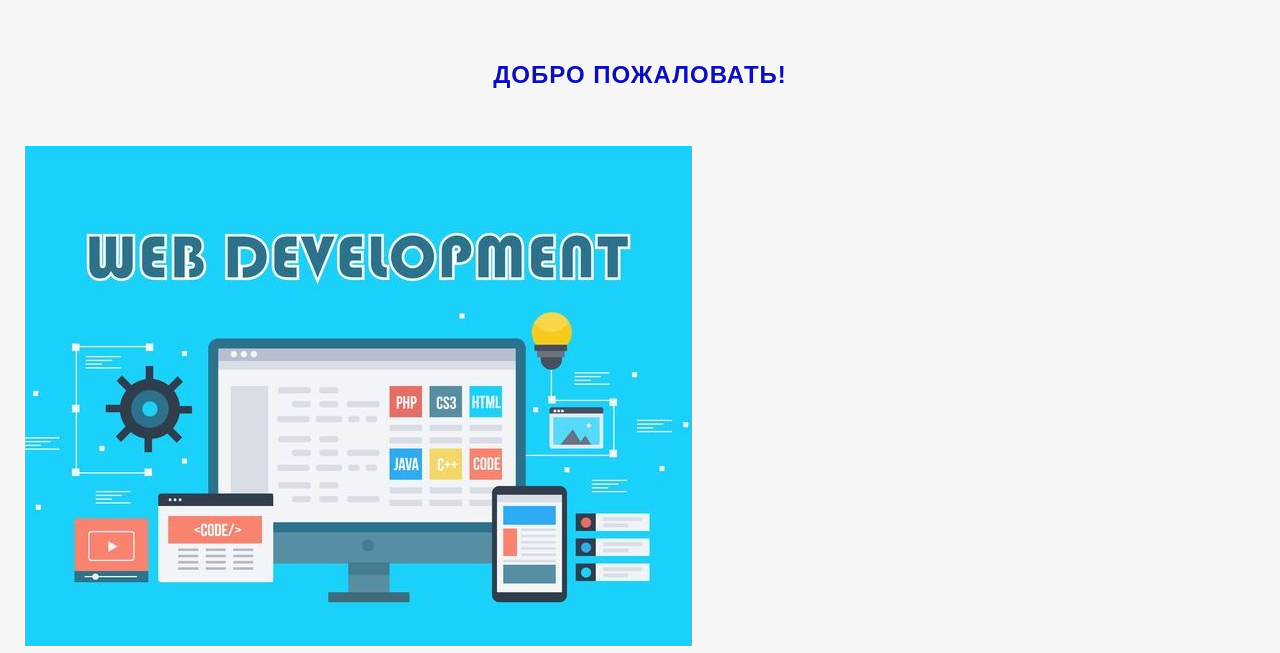
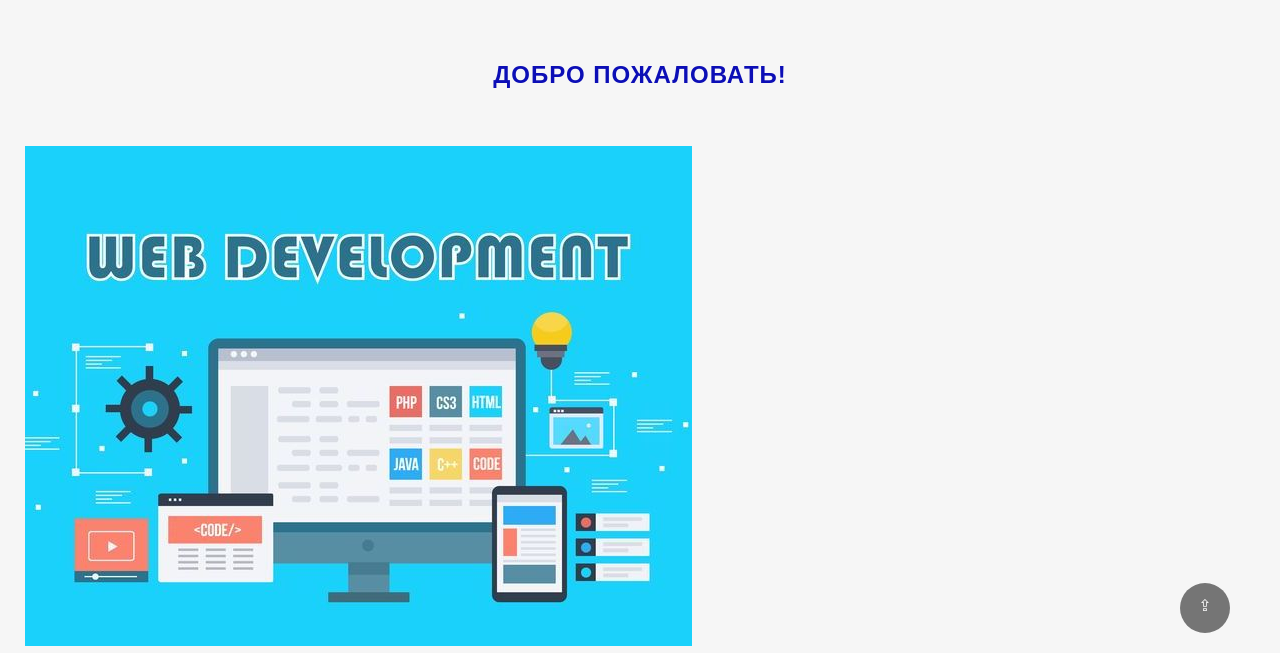
Before and after one commit to andrey-ageev/portfolio, a plain HTML site: page html-client/index.html in a window 1280 px wide. Shown: the part 117-770 px from the top of the page. Drawn offline with Linux system fonts and the light colour scheme.

Commit message:
Added scrolltop block styles - Добавлены стили блока scrolltop

```diff
--- a/styles/main.css
+++ b/styles/main.css
@@ -179,3 +179,34 @@ footer small {
     display: flex;
     flex-direction: column;
 }
+
+/********** scrolltop **********/
+
+.scrolltop {
+    position: fixed;
+    bottom: 50px;
+    right: 50px;
+    width: 50px;
+    height: 50px;
+    border-radius: 50%;
+    background: rgba(0, 0, 0, .75);
+    opacity: .7;
+    cursor: pointer;
+    transition: .3s;
+}
+
+.scrolltop:hover {
+    opacity: 1;
+    transition: .3s;
+}
+
+.scrolltop:after {
+    content: "⇪";
+    width: 100%;
+    text-align: center;
+    line-height: 45px;
+    position: absolute;
+    top: 0;
+    left: 0;
+    color: #ffffff;
+}
```
